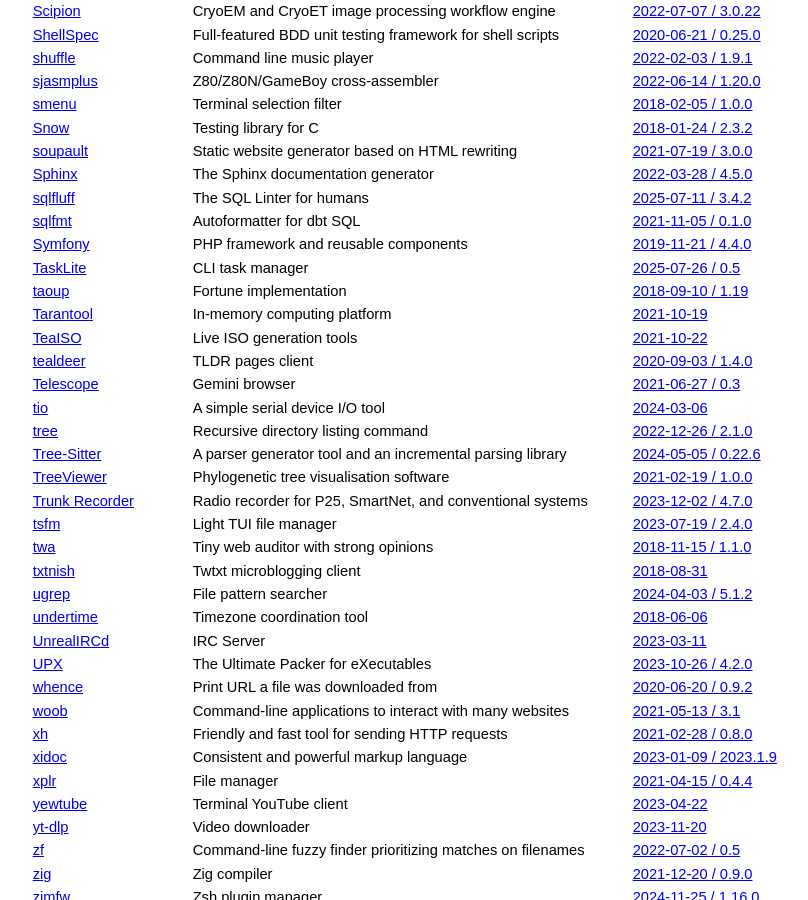
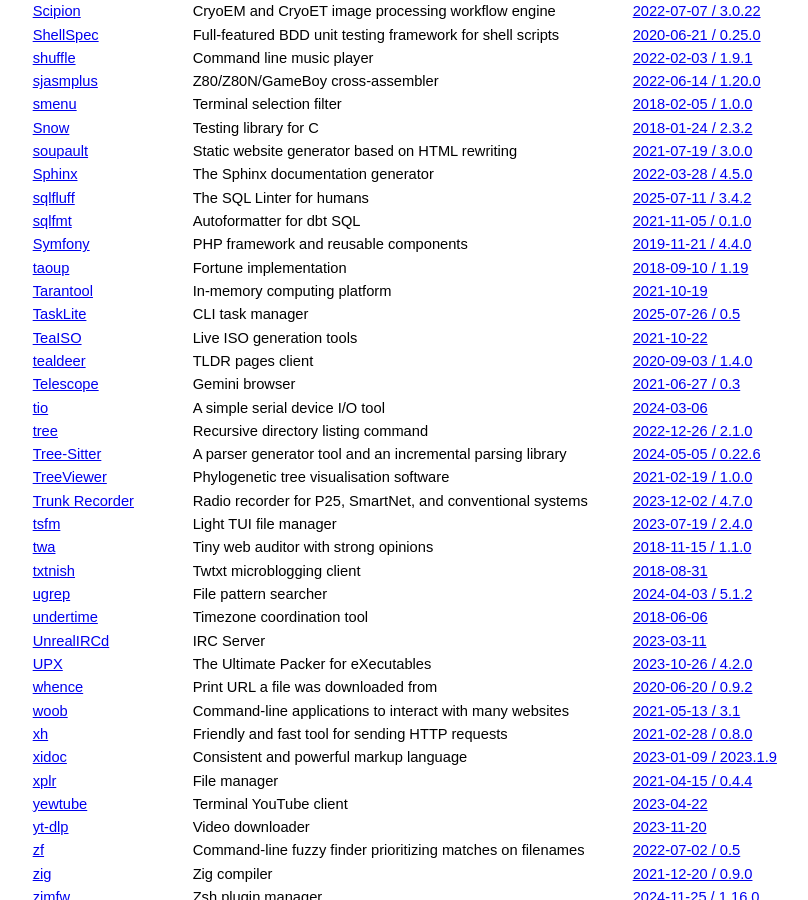
Before and after one commit to jcs/no_color, a Jekyll site: the page built from index.md, in a window 1280 px wide and 900 px high, scrolled down 6137 px. Shown: the whole window, without its empty margins (211-1019 px from the left). Built offline with Jekyll 4.4.1, drawn with Linux system fonts in a browser that asks for light colours; our own code applies the rules of GitHub Pages for plain Markdown files.

Commit message:
Fix sort order

```diff
--- a/index.md
+++ b/index.md
@@ -296,9 +296,9 @@ color by default via `NO_COLOR`.
 | [sqlfluff](https://sqlfluff.com/) | The SQL Linter for humans | [2025-07-11 / 3.4.2](https://github.com/sqlfluff/sqlfluff/releases/tag/3.4.2) |
 | [sqlfmt](https://sqlfmt.com) | Autoformatter for dbt SQL | [2021-11-05 / 0.1.0](https://docs.sqlfmt.com/getting-started/configuring-sqlfmt#no-color-and-force-color) |
 | [Symfony](https://github.com/symfony/symfony) | PHP framework and reusable components | [2019-11-21 / 4.4.0](https://symfony.com/releases/4.4) |
-| [TaskLite](https://tasklite.org/) | CLI task manager | [2025-07-26 / 0.5](https://github.com/ad-si/TaskLite/releases/tag/v0.5.0.0) |
 | [taoup](http://github.com/globalcitizen/taoup) | Fortune implementation | [2018-09-10 / 1.19](https://github.com/globalcitizen/taoup/commit/fb2dc7768a2dc9b74816ce5126e40b93338291f7) |
 | [Tarantool](https://www.tarantool.io/) | In-memory computing platform | [2021-10-19](https://github.com/tarantool/tarantool/commit/1163aa056398e21fbbedc25bcc9aa858fad9cdff) |
+| [TaskLite](https://tasklite.org/) | CLI task manager | [2025-07-26 / 0.5](https://github.com/ad-si/TaskLite/releases/tag/v0.5.0.0) |
 | [TeaISO](https://gitlab.com/tearch-linux/applications-and-tools/teaiso) | Live ISO generation tools | [2021-10-22](https://gitlab.com/tearch-linux/applications-and-tools/teaiso/-/commit/151c61c299bd71adc1987ef73ad588cfbe88d244) |
 | [tealdeer](http://github.com/dbrgn/tealdeer) | TLDR pages client | [2020-09-03 / 1.4.0](https://github.com/dbrgn/tealdeer/releases/tag/v1.4.0) |
 | [Telescope](https://telescope.omarpolo.com) | Gemini browser | [2021-06-27 / 0.3](https://github.com/omar-polo/telescope/releases/tag/0.3) |
```
